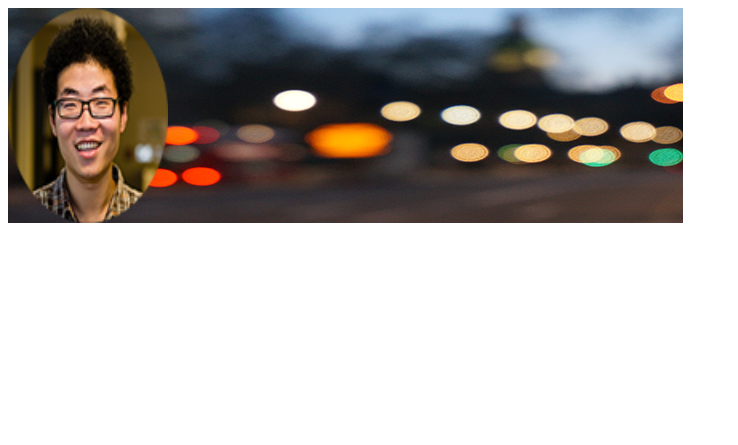
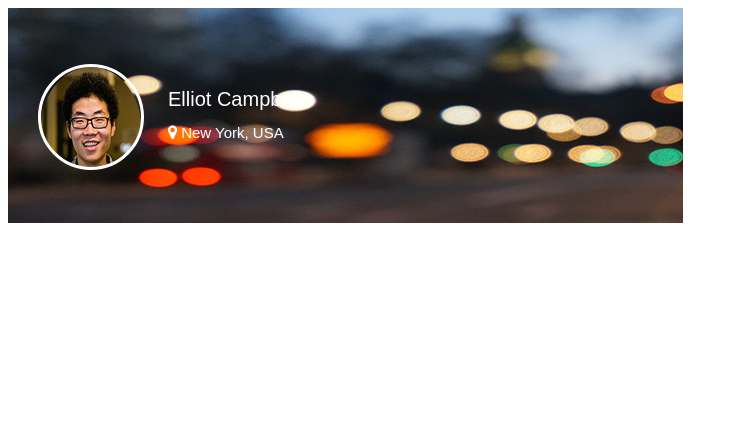
Before and after one commit to elenastojanova/HTML5, a plain HTML site: page Elliot/index.html in a window 1280 px wide. Shown: the whole page, without its empty margins (0-738 px from the left). Drawn offline with Linux system fonts and the light colour scheme.

Commit message:
Popraveno

```diff
--- a/Elliot/index.html
+++ b/Elliot/index.html
@@ -8,8 +8,10 @@
 
 	<body>
 		<div class="main">
-			<div class="img">
-				<img src="images/pic.png">
+			<div class="frame">
+				<div class="img">
+					<!-- <img src="images/pic.png"> -->
+				</div>
 			</div>
 			<div class="right">
 				<h1>Elliot Campbell</h1>
--- a/Elliot/styles/global.css
+++ b/Elliot/styles/global.css
@@ -4,16 +4,27 @@ div.main{
 	background-image: url('../images/pozadina.jpg');
 }
 
-div.main img{
+	div.frame {
 		width: 160px;
-	height: 215px;
+		height: 100%;
+		float: left;
+	}
+	div.main div.img{
+	    width: 100px;
+	    height: 100px;
+	    border-radius: 100%;
+	    background-image: url('../images/pic.png');
+	    border: 3px solid #fff;
+	    margin-top: 56px;
+	    margin-left: 30px;
 }
 
+
  div.right{
-	width:515px;
-	height: 215px;
-	display: inline-block;
-	float: right;
+	width:200px;
+	height: 70px;
+	float: left;
+	margin-top: 80px;
 }
 
 	div.right h1{
@@ -21,13 +32,17 @@ div.right h1{
 		font-size: 20px;
 		font-weight: normal;
 		color: #fff;
+		 margin-top: 0px;
 	}
 	div.right i{
 		color: #fff;
+		/*display: block;*/
+
 	}
 
 	div.right span{
 		color: #fff;
 		font-family: sans-serif;
 		font-size: 15px;
+		display: inline-block;
 	}
```
Lines whose indentation alone changed are shown as unchanged.
